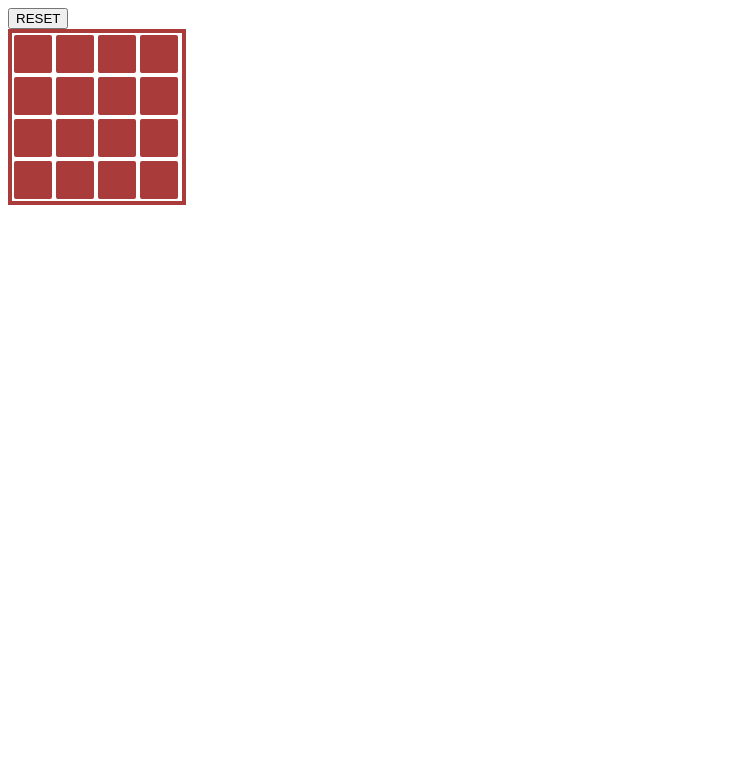
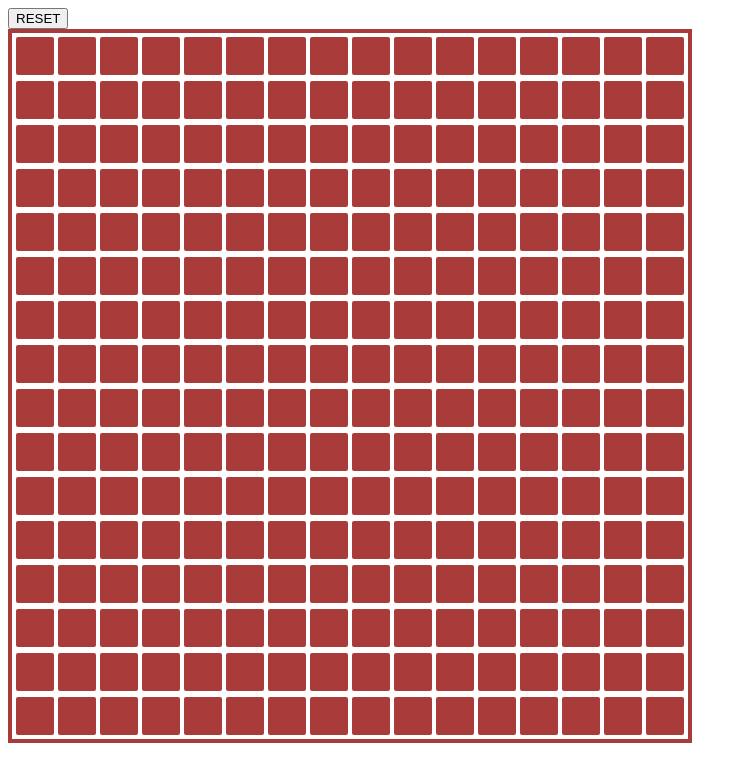
Before and after one commit to rellbows/etch-a-sketch, a plain HTML site: page index.html in a window 1280 px wide. Shown: the whole page, without its empty margins (0-747 px from the left). Drawn offline with nearby package versions, Linux system fonts and the light colour scheme.

Commit message:
modified the javascript to make 16X16 grid. Added table element to html.

```diff
--- a/css/style.css
+++ b/css/style.css
@@ -10,9 +10,15 @@
 }
 
 #container {
-	width: 170px;
 	border: 4px solid #AA3B3B;
 	overflow: auto;
+	display: inline-table;
+}
+
+table {
+	width: 100%;
+	overflow: auto;
+	display: inline;
 }
 
 .hover {
@@ -25,3 +31,7 @@
 	margin: 2px;
 	float: left;
 }
+
+button {
+	display: block;
+}
--- a/index.html
+++ b/index.html
@@ -7,7 +7,11 @@
 
 	<body>
 		<button type="button" id="reset">RESET</button>
-		<div id="container"></div>
+		<div id="container">
+			<table>
+				<tbody></tbody>
+			</table>
+		</div>
 		<script src="http://ajax.googleapis.com/ajax/libs/jquery/1.11.0/jquery.min.js"></script>
 		<script type="text/javascript" src="js/etch-a-sketch.js"></script>
 	</body>
--- a/js/etch-a-sketch.js
+++ b/js/etch-a-sketch.js
@@ -13,14 +13,14 @@ $(document).ready(function() {
 	//Make 4X4 grid
 	//make the row
 
-	for (i = 0; i < 4; i++) {
+	for (i = 0; i < 16; i++) {
 		var $row = $('<tr>');
 		// $('div#container').append('<tr>'); gives a much larger grid. Why? See second loop.
-		$('div#container').append($row); //works
+		$('table').append($row); //works
 
 			//make the cells
 
-			for(x = 0; x < 4; x++) {
+			for(x = 0; x < 16; x++) {
 				// $('tr').append($('<td class="square">'));
 				$($row).append($('<td class="square">'));
 			}
```
